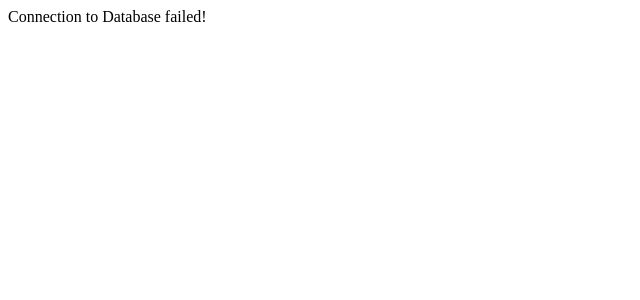
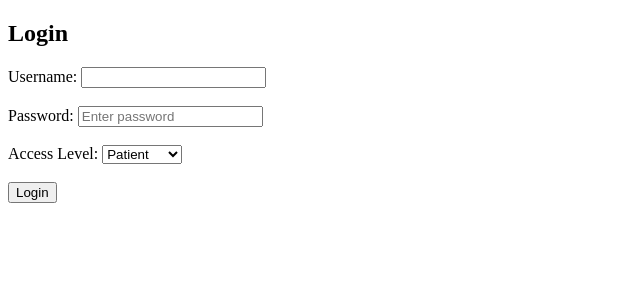
Before and after one commit to boraaktas/COMP3335-TeamProject, a PHP site: page /login.php in a window 1280 px wide. Shown: the top 300 px of the page, without its empty margins (0-640 px from the left). Run offline with PHP 8.4, Linux system fonts and the light colour scheme; data that the repository does not hold is empty.

Commit message:
Added dropdown menu and access level selection

```diff
--- a/src/UserModel.php
+++ b/src/UserModel.php
@@ -1,16 +1,57 @@
 <?php
 
-require_once "db.php";
 
 class UserModel{
 
-    public function getUserByUserName($username){
-        global $conn;
-        $stmt = $conn->prepare("SELECT * FROM users WHERE username=?");
+    private $db;
+
+
+    public function __construct() {
+        require_once "db.php";
+        $this->db = $db;
+    }
+
+    public function getUserByUserName($username, $accLevel){
+        $table = '';
+
+        switch ($accLevel) {
+            case "Patient":
+                $table = "patients";
+                break;
+            case "Lab Staff":
+                $table = "staffs";
+                break;
+            case "Secretary":
+                $table = "staffs";
+            default:
+                return null;
+        }
+
+        $stmt = $this->db->prepare("SELECT * FROM `$table` WHERE surname=?");
+
+        if ($stmt === false) {
+            die("Error preparing statement: " . $this->db->error);
+        }
+
         $stmt->bind_param("s", $this->$username);
         $stmt->execute();
         $result = $stmt->get_result();
-        return $result->fetch_all(MYSQLI_ASSOC);
+        if ($result->num_rows > 0) {
+            return $result->fetch_assoc();
+        } else {
+            return null;
+        }
+    }
+
+
+    public function authenticate($username, $password, $accLevel){
+        $user = $this-> getUserByUserName($username, $accLevel);
+        if($user && password_verify($password, $user['password'])){
+            return true;
+        }else{
+            return false;
+        }
+
     }
 }
 
--- a/src/index.html
+++ b/src/index.html
@@ -7,7 +7,6 @@
     <meta charset= "UTF-8">
     <title>Welcome to the MedTestLab Website.</title>
 </head>
-
 <body>
     <h2>Login</h2>
         <form action="login.php", method="post">
@@ -15,7 +14,15 @@
             <input type="text" id="username" name="username" required><br><br>
 
             <label for="password">Password:</label>
-            <input type="text" id="password" name="password" required><br><br>
+            <input type="password" id="password" name="password" placeholder="Enter password" required><br><br>
+
+             <!-- Access Level Dropdown -->
+            <label for="access_level">Access Level:</label>
+            <select id="access_level" name="access_level" required>
+                <option value="patient" selected>Patient</option>
+                <option value="lab_staff">Lab Staff</option>
+                <option value="secretary">Secretary</option>
+            </select><br><br>
 
             <button type="submit">Login</button>
         </form>
--- a/src/login.php
+++ b/src/login.php
@@ -8,16 +8,16 @@ if ($_SERVER['REQUEST_METHOD'] == 'POST'){
 
     $username = $_POST['username'];
     $password = $_POST['password'];
+    $accLvevel = $_POST['access_level'];
 
     $userModel = new UserModel();
-    $user = $userModel->getUserByUserName($username);
 
-    if ($user && password_verify($password, $user['password'])){
+    if ($userModel->authenticate($username, $password, $accessLevel)) {
+        $_SESSION['username'] = $username;
+        $_SESSION['isLoggedIn'] = true;
+        $_SESSION['accessLevel'] = $accessLevel;
 
-        $_SESSION['username'] = $user['username'];
-        $_SESSION['isLoggedIn'] = true;
-
-        header('Location: dashboard.php');
+        header("Location: dashboard.php");
         exit;
 
     }else{
```
